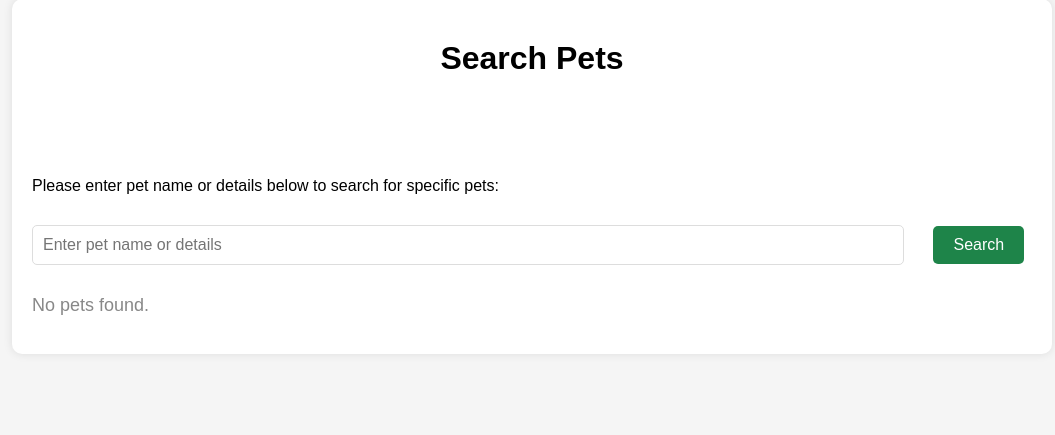
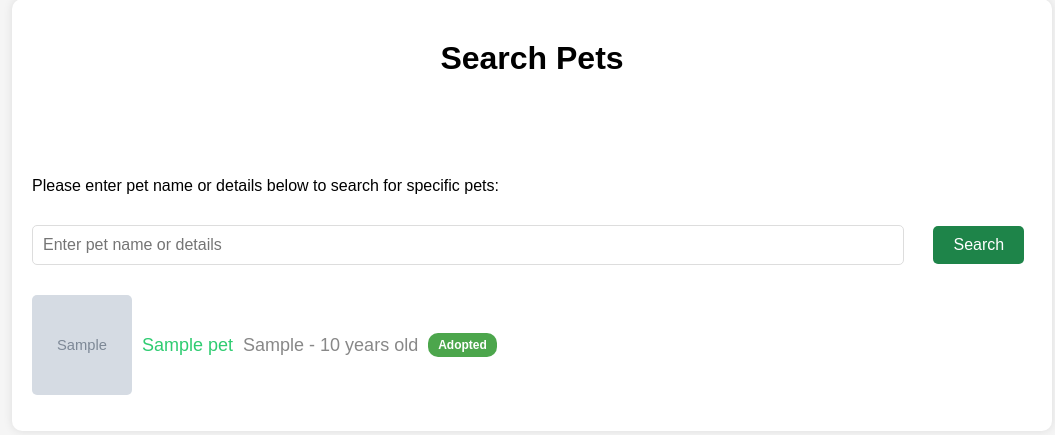
Before and after one commit to lcmiles/CS-499-Capstone, a Flask app: page /search_pets in a window 1280 px wide. Shown: the part 151-586 px from the top of the page, without its empty margins (108-1163 px from the left). Run offline with Flask 3, Linux system fonts and the light colour scheme; tables that the repository leaves empty hold one stand-in row (values such as "Sample post"); grey boxes marked "Sample" are stand-in pictures.

Commit message:
feat: ui enhancements

```diff
--- a/app.py
+++ b/app.py
@@ -362,8 +362,10 @@ def follow():
 @app.route("/post/<post_id>", methods=["GET", "POST"])
 def post_page(post_id):
     user = None
+    liked_posts = []
     if "user_id" in session:
         user = get_user_by_id(session["user_id"])
+        liked_posts = [like.post_id for like in Like.query.filter_by(user_id=session["user_id"]).all()]
 
     post = get_post_by_id(post_id).first()  # Ensure post is always initialized
     if not post:
@@ -385,7 +387,7 @@ def post_page(post_id):
     central = pytz.timezone("US/Central")
     post.timestamp = post.timestamp.replace(tzinfo=pytz.utc).astimezone(central)
 
-    return render_template("post_page.html", post=post, comments=comments, user=user, likes=likes, pet=pet)
+    return render_template("post_page.html", post=post, comments=comments, user=user, likes=likes, pet=pet, liked_posts=liked_posts)
 
 
 # routing to like posts
@@ -437,9 +439,7 @@ def search_pets_route():
 
     query = request.args.get("query")
     if not query:
-        pets = Pet.query.filter_by(
-            is_adopted=False
-        ).all()  # if query blank return all pets
+        pets = Pet.query.all()  # if query blank return all pets
     else:
         pets = (
             Pet.query.filter(  # run query against all pets in db
@@ -451,7 +451,6 @@ def search_pets_route():
                 | (Pet.vaccination_status.ilike(f"%{query}%"))
                 | (Pet.description.ilike(f"%{query}%"))
             )
-            .filter_by(is_adopted=False)  # not adopted
             .all()
         )
     return render_template("search_pets.html", pets=pets)
--- a/static/style.css
+++ b/static/style.css
@@ -872,3 +872,52 @@ button:disabled {
 .guest-button:hover {
     background-color: darkgrey !important;
 }
+.view-pet-btn {
+    display: inline-block;
+    padding: 10px 20px;
+    background-color: #1e8449;
+    color: white;
+    text-decoration: none;
+    border-radius: 5px;
+    font-size: 14px;
+    text-align: center;
+    cursor: pointer;
+    transition: background-color 0.3s ease;
+}
+.view-pet-btn:hover {
+    background-color: #145a32;
+}
+
+.like-section {
+    display: flex;
+    align-items: center;
+    margin-top: 15px;
+}
+
+.like-button {
+    width: 40px;
+    height: 40px;
+    cursor: pointer;
+}
+.like-count {
+    font-size: 14px;
+    color: #333;
+}
+
+.adoption-status {
+    display: inline-block;
+    padding: 5px 10px;
+    border-radius: 10px;
+    font-size: 12px;
+    font-weight: bold;
+    color: white;
+    margin-left: 10px;
+    text-align: center;
+    width: fit-content;
+}
+.adoption-status.unadopted {
+    background-color: rgba(255, 0, 0, 0.7);
+}
+.adoption-status.adopted {
+    background-color: rgba(0, 128, 0, 0.7);
+}
--- a/templates/search_pets.html
+++ b/templates/search_pets.html
@@ -21,6 +21,9 @@
                                 <img src="{{ pet.photo }}" alt="Pet Photo" class="pet-photo">
                                 <a href="{{ url_for('view_pet', pet_id=pet.id) }}">{{ pet.name|capitalize }}</a>
                                 <p style="margin-left: 10px;">{{ pet.breed|capitalize }} - {{ pet.age }} years old</p>
+                                <span class="adoption-status {{ 'adopted' if pet.is_adopted else 'unadopted' }}">
+                                    {{ 'Adopted' if pet.is_adopted else 'Unadopted' }}
+                                </span>
                             </li>
                         {% endfor %}
                     </ul>
```
Also changed, not shown: templates/post_page.html (+8 -5 lines), static/assets/Icon-like-button-transparent-PNG.png (deleted), static/assets/like-liked.png (added), static/assets/like-unliked.png (added).
